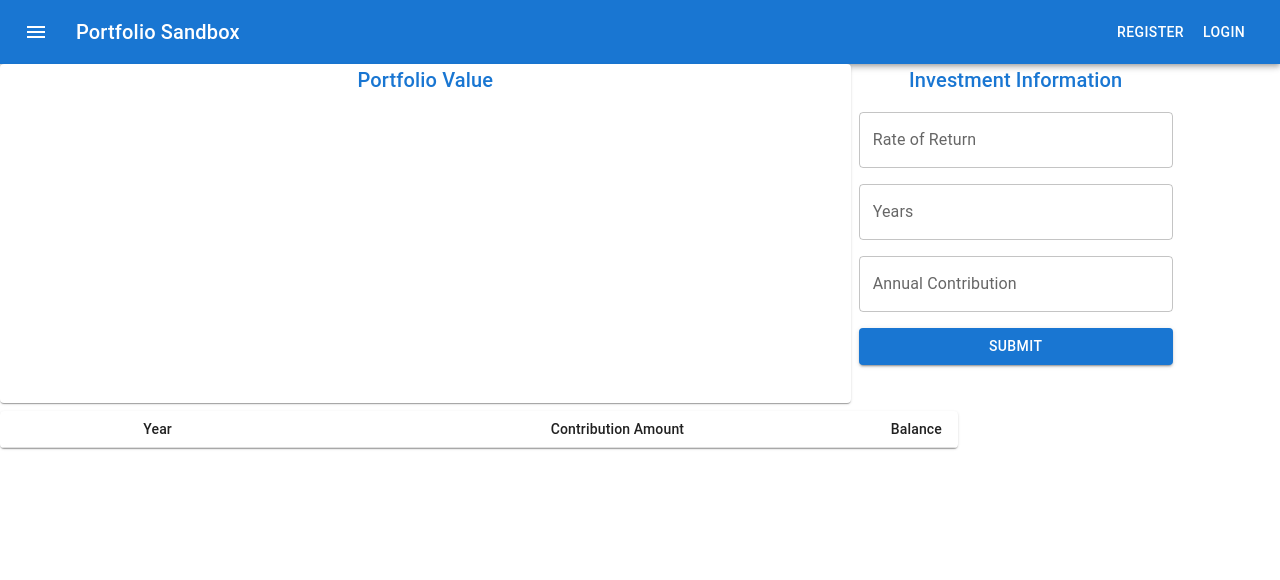
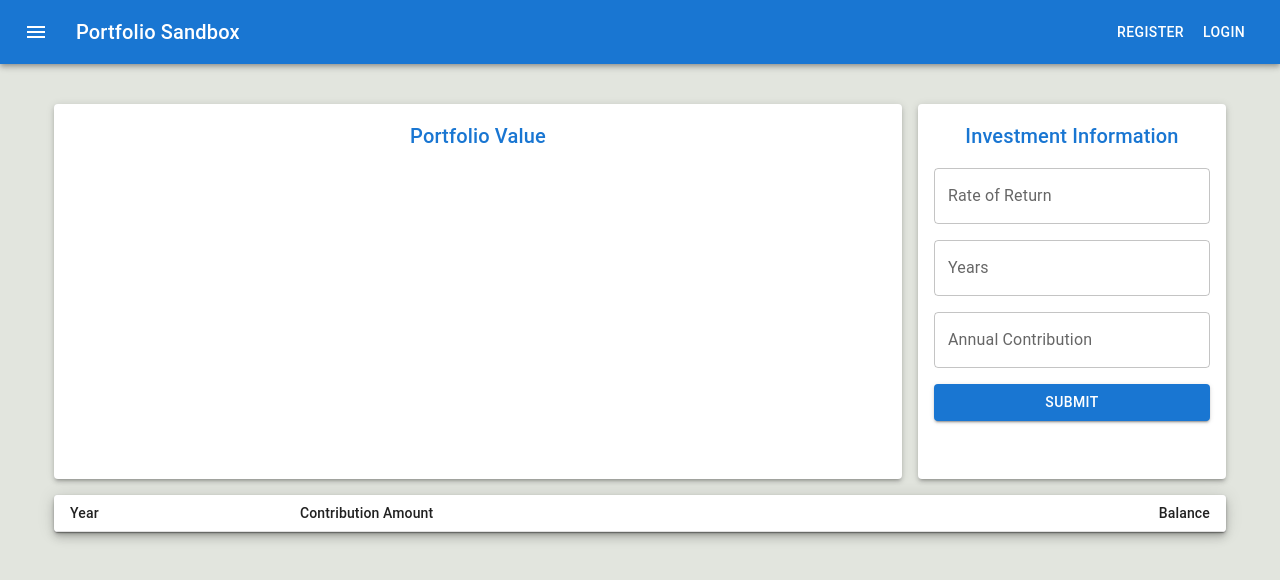
Before and after one commit to seanaroche/investment-calculator-2.0, a React (Create React App) app in the folder investment-calculator/: page / in a window 1280 px wide. Shown: the top 580 px of the page. Built offline with nearby package versions, Linux system fonts and the light colour scheme.

Commit message:
Table now works with investment data, styling changes

```diff
--- a/investment-calculator/package.json
+++ b/investment-calculator/package.json
@@ -5,6 +5,7 @@
   "dependencies": {
     "@emotion/react": "^11.10.4",
     "@emotion/styled": "^11.10.4",
+    "@material-ui/core": "^4.12.4",
     "@mui/icons-material": "^5.10.3",
     "@mui/material": "^5.10.5",
     "@testing-library/jest-dom": "^5.16.5",
--- a/investment-calculator/src/App.js
+++ b/investment-calculator/src/App.js
@@ -8,12 +8,30 @@ import { React, useState } from 'react';
 import Graph from './Graph';
 import Bar from './Bar';
 import Investments from './Investment';
+import CssBaseline from "@material-ui/core/CssBaseline";
+import { MuiThemeProvider, createTheme } from "@material-ui/core/styles";
+
+const baseTheme = createTheme({
+  palette: {
+    background: {
+      default: "#e2e5de"
+    }
+  }
+});
 
 function App() {
   return (
       <div className="App">
-        <Bar></Bar>
-        <Investments></Investments>
+        <MuiThemeProvider theme={baseTheme}>
+          <CssBaseline />
+            <Bar></Bar>
+            <Box
+              mt={5}
+              mb={5}
+              >
+              <Investments></Investments>
+            </Box>
+        </MuiThemeProvider>
       </div>
   );
 }
--- a/investment-calculator/src/Investment.js
+++ b/investment-calculator/src/Investment.js
@@ -1,13 +1,8 @@
-import logo from './logo.svg';
 import './App.css';
 import Button from '@mui/material/Button';
-import Input from '@mui/material/Input';
 import { Box, TextField, Stack, Grid, Paper } from '@mui/material';
-import MuiAppBar from '@mui/material/AppBar'
 import { useState } from 'react';
 import React from 'react';
-import styled from '@emotion/styled';
-import Typography from '@mui/material/Typography';
 import Title from './Title';
 import Graph from './Graph';
 import PortfolioValue from './PortolioValue';
@@ -17,8 +12,6 @@ const initialValues = {
     years: "",
     contribution: "",
   };
-
-
 
 export default function Investments() {
   const [values, setValues] = useState(initialValues);
@@ -36,9 +29,6 @@ export default function Investments() {
   };
 
   const handleSubmit = (event) => {
-    console.log(values.years);
-    console.log(values.ror);
-    console.log(values.contribution);
     var total = 0;
     var annualContribution = parseInt(values.contribution);
     var numOfYears = parseInt(values.years);
@@ -48,15 +38,9 @@ export default function Investments() {
       contribution: 0,
       balance: 0,
     }];
-    console.log("parsed contribution: " + annualContribution);
-    console.log("parsed years: " + numOfYears);
-    console.log("parsed ror: " + rate);
     for (let i = 1; i <= numOfYears; i++) {
       total += annualContribution;
-      console.log("total after adding contribution in year" + i + ": " + total);
       total += total * rate;
-      console.log("total after rate of return in year" + i + ": " + total);
-      console.log("Total after year " + i + " " + total);
       data.push({
         year: i,
         contribution: annualContribution,
@@ -64,24 +48,40 @@ export default function Investments() {
       });
     }
     setData(data);
-    console.log(total);
   }
 
   return(
     <React.Fragment>
       <Grid
         container
-        spacing={1}
-        // direction="column"
-        // alignItems="center"
-        // //justifyContent="center"
+        spacing={2}
+        direction="row"
+        alignItems="center"
+        justifyContent="center"
         >
-        <Grid item xs={8}>
-          <Paper>
+        <Grid
+          item xs={8}
+          >
+          <Paper
+            elevation={3}
+            sx={{
+              p: 2,
+              display: 'flex',
+              flexDirection: 'column',
+              height: 375,
+            }}>
             <Graph investData={data}/>
           </Paper>
         </Grid>
         <Grid item xs={3}>
+          <Paper
+            elevation={3}
+            sx={{
+              p: 2,
+              display: 'flex',
+              flexDirection: 'column',
+              height: 375,
+            }}>
             <Stack spacing={2}>
               <Title>Investment Information</Title>
               <TextField
@@ -108,9 +108,15 @@ export default function Investments() {
                 value={values.contribution} />
               <Button onClick={handleSubmit} variant="contained">Submit</Button>
             </Stack>
+          </Paper>
         </Grid>
-        <Grid item xs={9}>
-          <PortfolioValue> investData={data}</PortfolioValue>
+        <Grid item xs={11}>
+          <Paper
+            elevation={6}
+            >
+            <PortfolioValue investData={data}/>
+          </Paper>
+
         </Grid>
       </Grid>
     </React.Fragment>
--- a/investment-calculator/src/PortolioValue.js
+++ b/investment-calculator/src/PortolioValue.js
@@ -33,21 +33,22 @@ export default function PortfolioValue({investData}) {
                 <Table sx={{ minWidth: 650 }} size="small" aria-label="a dense table">
                     <TableHead>
                     <TableRow>
-                        <TableCell align="right">Year</TableCell>
-                        <TableCell align="right">Contribution Amount</TableCell>
+                        <TableCell align="left">Year</TableCell>
+                        <TableCell align="left">Contribution Amount</TableCell>
                         <TableCell align="right">Balance</TableCell>
                     </TableRow>
                     </TableHead>
                     <TableBody>
-                    {investData?.map(({year, contribution, balance}) => (
+                    {investData.map(({year, contribution, balance}) => (
                         <TableRow
+                        key={year}
                         sx={{ '&:last-child td, &:last-child th': { border: 0 } }}
                         >
-                            <TableCell component="th" scope="row">
+                            <TableCell align="left" component="th" scope="row">
                                 {year}
                             </TableCell>
-                            <TableCell align="right">{contribution}</TableCell>
-                            <TableCell align="right">{balance}</TableCell>
+                            <TableCell align="left">{contribution}</TableCell>
+                            <TableCell align="right">{parseFloat(balance).toFixed(2)}</TableCell>
                         </TableRow>
                     ))}
                     </TableBody>
```
Also changed, not shown: 1 other file (tests, documents, lock files or other folders). Lines whose indentation alone changed are shown as unchanged.
